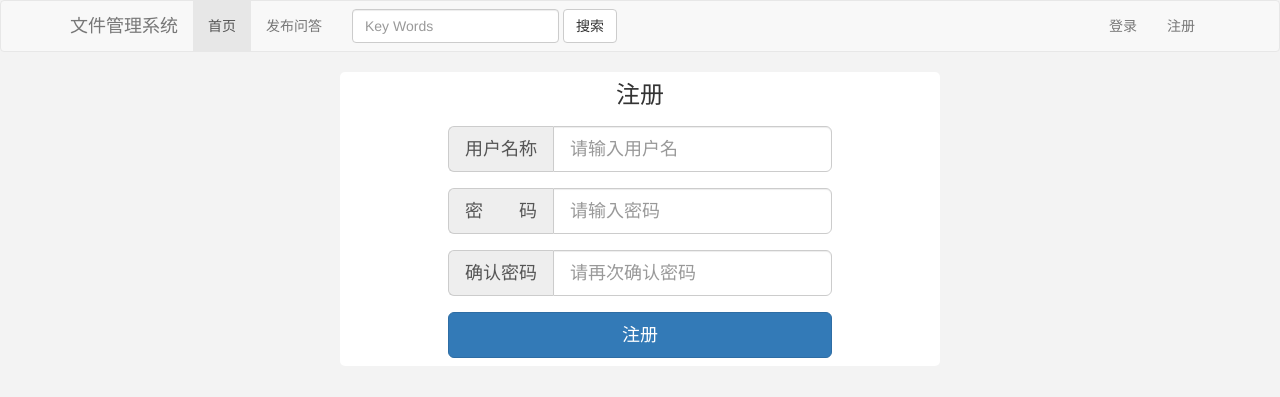
After one commit to Linyheart/PythonLearning, a Flask app: page /register/ in a window 1280 px wide. The commit adds this page. Shown: the top 397 px of the page. Run offline with Flask 2, Linux system fonts and the light colour scheme; some libraries are stand-ins or nearby versions.

Commit message:
wk09homework

```diff
--- a/WK09homeworkZhouZhendong/flask_file_upload/app.py
+++ b/WK09homeworkZhouZhendong/flask_file_upload/app.py
@@ -1,8 +1,11 @@
 import datetime
-from flask import Flask, url_for, redirect, render_template
+
+from werkzeug.security import generate_password_hash, check_password_hash
+
+import config
+from flask import Flask, url_for, redirect, render_template, request, flash, session
 from flask_sqlalchemy import SQLAlchemy
 
-import config
 
 app = Flask(__name__)
 app.config.from_object(config)
@@ -16,6 +19,10 @@ class Users(db.Model):
     username = db.Column(db.String(32), nullable=False)
     password = db.Column(db.String(100), nullable=False)
     register_time = db.Column(db.DateTime, nullable=False, default=datetime.datetime.now())
+    #
+    # def __init__(self, *args, **kwargs):
+    #     self.username = kwargs.get('username')
+    #     self.password = generate_password_hash(kwargs.get('password'))
 
 
 class Files(db.Model):
@@ -33,8 +40,70 @@ class Files(db.Model):
 db.create_all()
 
 
+# def validate(username, password1, password2=None):
+#     user = Users.query.filter(Users.username == username).first()
+#     if password2:
+#         if len(username) <= 0:
+#             return '请输入用户名'
+#         elif len(password1) <= 0:
+#             return '请输入密码'
+#         else:
+#             if user:
+#                 return '用户名已经存在'
+#             else:
+#                 if len(username) < 4:
+#                     return '用户名长度至少4个字符'
+#                 elif password1 != password2:
+#                     return '两次密码不一致'
+#                 elif len(password1) < 6:
+#                     return '密码长度至少6个字符'
+#                 else:
+#                     return '注册成功'
+#     else:
+#         if len(username) <= 0:
+#             return '请输入用户名'
+#         elif len(password1) <= 0:
+#             return '请输入密码'
+#         else:
+#             if user:
+#                 if check_password_hash(user.password, password1):
+#                     return '登录成功'
+#                 else:
+#                     return '密码错误'
+#             else:
+#                 if len(password2) <= 0:
+#                     return '请再次输入密码'
+#                 else:
+#                     return '用户不存在'
+
+
+def validate(username, password1, password2=None):
+    user = Users.query.filter(Users.username == username).first()
+    if password2:
+        if user:
+            return '用户名已经存在'
+        else:
+            if len(username) < 4:
+                return '用户名长度至少4个字符'
+            elif password1 != password2:
+                return '两次密码不一致'
+            elif len(password1) < 6:
+                return '密码长度至少6个字符'
+            else:
+                return '注册成功，请登录'
+    else:
+        if user:
+            if check_password_hash(user.password, password1):
+            # if user.password == password1:
+                return '登录成功'
+            else:
+                return '密码错误'
+        else:
+            return '用户不存在'
+
+
 @app.route('/')
-def index():
+def home():
     # user = Users(username='Linyheart', password='linyheart')
     # db.session.add(user)
     # db.session.commit()
@@ -55,5 +124,62 @@ def index():
     return render_template('home.html')
 
 
+@app.route('/register/', methods=['GET', 'POST'])
+def register():
+    if request.method == 'GET':
+        return render_template('register.html')
+    else:
+        username = request.form.get('username')
+        password1 = request.form.get('password1')
+        password2 = request.form.get('password2')
+        message = validate(username, password1, password2)
+        flash(message)
+        if '成功' in message:
+            new_user = Users(username=username, password=generate_password_hash(password1))
+            # new_user = Users(username=username, password=password1)
+            db.session.add(new_user)
+            db.session.commit()
+            return redirect(url_for('login'))
+        else:
+            return render_template('register.html')
+
+
+@app.route('/login/', methods=['GET', 'POST'])
+def login():
+    if request.method == 'GET':
+        return render_template('login.html')
+    else:
+        username = request.form.get('username')
+        password = request.form.get('password1')
+        message = validate(username, password)
+        if '成功' in message:
+            session['username'] = username
+            session.permanent = True
+            return render_template('home.html', login_message=message)
+        else:
+            flash(message)
+            return render_template('login.html')
+
+
+@app.route('/logout/')
+def logout():
+    session.clear()
+    return redirect(url_for('home'))
+
+
+# @app.context_processor
+# def my_context_processor():
+#     status = session.get('status', '')
+#     return {'status': status}
+
+
+@app.context_processor
+def my_context_processor():
+    user = session.get('username')
+    if user:
+        return {'login_user': user}
+    return {}
+
+
 if __name__ == '__main__':
     app.run()
--- a/WK09homeworkZhouZhendong/flask_file_upload/config.py
+++ b/WK09homeworkZhouZhendong/flask_file_upload/config.py
@@ -7,3 +7,4 @@ PASS = "linyheart"
 CHARSET = "utf8"
 DB_URI = "mysql+pymysql://{}:{}@{}:{}/{}?charset={}".format(USER, PASS, HOST, PORT, DB, CHARSET)
 SQLALCHEMY_DATABASE_URI = DB_URI
+SECRET_KEY = "LINYHEART"
--- /dev/null
+++ b/WK09homeworkZhouZhendong/flask_file_upload/static/register_login.css
@@ -0,0 +1,13 @@
+h3{
+    text-align: center;
+    padding-top: 10px;
+}
+
+.form{
+    width: 400px;
+    margin: 0 auto;
+}
+
+form.form > div{
+    padding: 8px;
+}
--- a/WK09homeworkZhouZhendong/flask_file_upload/templates/base.html
+++ b/WK09homeworkZhouZhendong/flask_file_upload/templates/base.html
@@ -5,12 +5,24 @@
     <link rel="stylesheet" href="../static/bootstrap.min.css" integrity="sha384-BVYiiSIFeK1dGmJRAkycuHAHRg32OmUcww7on3RYdg4Va+PmSTsz/K68vbdEjh4u" crossorigin="anonymous">
     <script src="../static/jquery.min.js"></script>
     <script src="../static/bootstrap.min.js" integrity="sha384-Tc5IQib027qvyjSMfHjOMaLkfuWVxZxUPnCJA7l2mCWNIpG9mGCD8wGNIcPD7Txa" crossorigin="anonymous"></script>
-    <link rel="stylesheet" href="{{ url_for('static',filename='css/base.css') }}"/>
-    <title>{% block page_name %}{% endblock %}-HarpQA</title>
+{#    <link rel="stylesheet" href="{{ url_for('static',filename='base.css') }}"/>#}
+    <style>
+        body{
+            background: #F3F3F3;
+        }
+        .body-container{
+            width: 600px;
+            background: white;
+            margin: 0 auto;
+            border-radius: 5px;
+        }
+    </style>
+    {% block static_files %}{% endblock %}
+    <title>{% block page_name %}{% endblock %}-文件管理系统</title>
 </head>
 <body>
-<nav class="navbar navbar-default">
-    <div class="container">
+    <nav class="navbar navbar-default">
+        <div class="container">
         <!-- Brand and toggle get grouped for better mobile display -->
         <div class="navbar-header">
           <button type="button" class="navbar-toggle collapsed" data-toggle="collapse" data-target="#bs-example-navbar-collapse-1" aria-expanded="false">
@@ -37,25 +49,54 @@
             <button type="submit" class="btn btn-default">搜索</button>
           </form>
           <ul class="nav navbar-nav navbar-right">
-            <li><a href="#">登录</a></li>
-            <li><a href="#">注册</a></li>
-             <li class="dropdown">
-              <a href="#" class="dropdown-toggle" data-toggle="dropdown" role="button" aria-haspopup="true" aria-expanded="false">友情链接<span class="caret"></span></a>
-              <ul class="dropdown-menu">
-                <li><a href="mailto:liutao25@baidu.com">联系我</a></li>
-                <li><a href="http://flask.pocoo.org" target="_blank">Flask官网</a></li>
-                <li><a href="https://www.python.org/">Python官网</a></li>
-                <li role="separator" class="divider"></li>
-                <li><a href="https://www.baidu.com" target="_blank">百度搜索</a></li>
-                <li role="separator" class="divider"></li>
-                <li><a href="https://www.google.com.hk" target="_blank">Google Search</a></li>
-              </ul>
-            </li>
+              {% if login_user %}
+                  <li><a href="#">用户：{{ login_user }}</a></li>
+                  <li><a href="{{ url_for('logout') }}">注销</a></li>
+              {% else %}
+                  <li><a href="{{ url_for('login') }}">登录</a></li>
+                  <li><a href="{{ url_for('register') }}">注册</a></li>
+              {% endif %}
+{#              <li><a href="{{ url_for('login') }}">登录</a></li>#}
+{#              <li><a href="{{ url_for('register') }}">注册</a></li>#}
+{#             <li class="dropdown">#}
+{#              <a href="#" class="dropdown-toggle" data-toggle="dropdown" role="button" aria-haspopup="true" aria-expanded="false">友情链接<span class="caret"></span></a>#}
+{#              <ul class="dropdown-menu">#}
+{#                <li><a href="mailto:liutao25@baidu.com">联系我</a></li>#}
+{#                <li><a href="http://flask.pocoo.org" target="_blank">Flask官网</a></li>#}
+{#                <li><a href="https://www.python.org/">Python官网</a></li>#}
+{#                <li role="separator" class="divider"></li>#}
+{#                <li><a href="https://www.baidu.com" target="_blank">百度搜索</a></li>#}
+{#                <li role="separator" class="divider"></li>#}
+{#                <li><a href="https://www.google.com.hk" target="_blank">Google Search</a></li>#}
+{#              </ul>#}
+{#            </li>#}
           </ul>
         </div><!-- /.navbar-collapse -->
       </div><!-- /.container-fluid -->
-</nav>
-{% block body_part %}
-{% endblock %}
+    </nav>
+    <div class="body-container">
+        {% block body_part %}
+        {% endblock %}
+    </div>
+    <div style="width: 600px; margin: 0 auto" class="flash-message">
+    {% with messages = get_flashed_messages() %}
+        {% if messages %}
+            {% for message in messages %}
+                {% if '成功' in message %}
+                    <div class="alert alert-info" style="margin-bottom: 0px;text-align:center;padding-right: 15px;">
+{#                    <button type="button" class="close" data-dismiss="alert" aria-hidden="true">&times;   </button>#}
+                    {{ message }}
+                    </div>
+                {% else %}
+                    <div class="alert alert-danger" style="margin-bottom: 0px;text-align:center;padding-right: 15px;">
+{#                    <button type="button" class="close" data-dismiss="alert" aria-hidden="true">&times;   </button>#}
+                    {{ message }}
+                    </div>
+                {% endif %}
+{#                <li style="width: 600px; margin: 0 auto" class="alert alert-info alert-dismissable">{{ message }}</li>#}
+            {% endfor %}
+        {% endif %}
+    {% endwith %}
+    </div>
 </body>
 </html>
--- a/WK09homeworkZhouZhendong/flask_file_upload/templates/home.html
+++ b/WK09homeworkZhouZhendong/flask_file_upload/templates/home.html
@@ -7,7 +7,7 @@
 <body>
     {% extends 'base.html' %}
     {% block body_part %}
-    <p>This is body content under nav-bar</p>
+    <p>{{ login_message }}</p>
     {% endblock %}
 </body>
 </html>
--- /dev/null
+++ b/WK09homeworkZhouZhendong/flask_file_upload/templates/register.html
@@ -0,0 +1,28 @@
+{% extends 'base.html' %}
+
+{% block static_files %}
+<link rel="stylesheet" href="{{ url_for('static',filename='register_login.css') }}"/>
+{% endblock %}
+
+{% block page_name %}注册{% endblock %}
+
+{% block body_part %}
+<h3>注册</h3>
+<form class="form" action="" method="POST">
+    <div class="input-group input-group-lg">
+      <span class="input-group-addon" id="sizing-addon1">用户名称</span>
+      <input type="text" class="form-control" placeholder="请输入用户名" aria-describedby="sizing-addon1" name="username">
+    </div>
+    <div class="input-group input-group-lg">
+      <span class="input-group-addon" id="sizing-addon1">密　　码</span>
+      <input type="password" class="form-control" placeholder="请输入密码" aria-describedby="sizing-addon1" name="password1">
+    </div>
+    <div class="input-group input-group-lg">
+      <span class="input-group-addon" id="sizing-addon1">确认密码</span>
+      <input type="password" class="form-control" placeholder="请再次确认密码" aria-describedby="sizing-addon1" name="password2">
+    </div>
+    <div class="register-button">
+        <button type="submit" class="btn btn-primary btn-lg btn-block">注册</button>
+    </div>
+</form>
+{% endblock %}
```
Also changed, not shown: WK09homeworkZhouZhendong/flask_file_upload/static/base.css (deleted, +0 -12 lines), WK09homeworkZhouZhendong/flask_file_upload/templates/login.html (added, +24 -0 lines).
